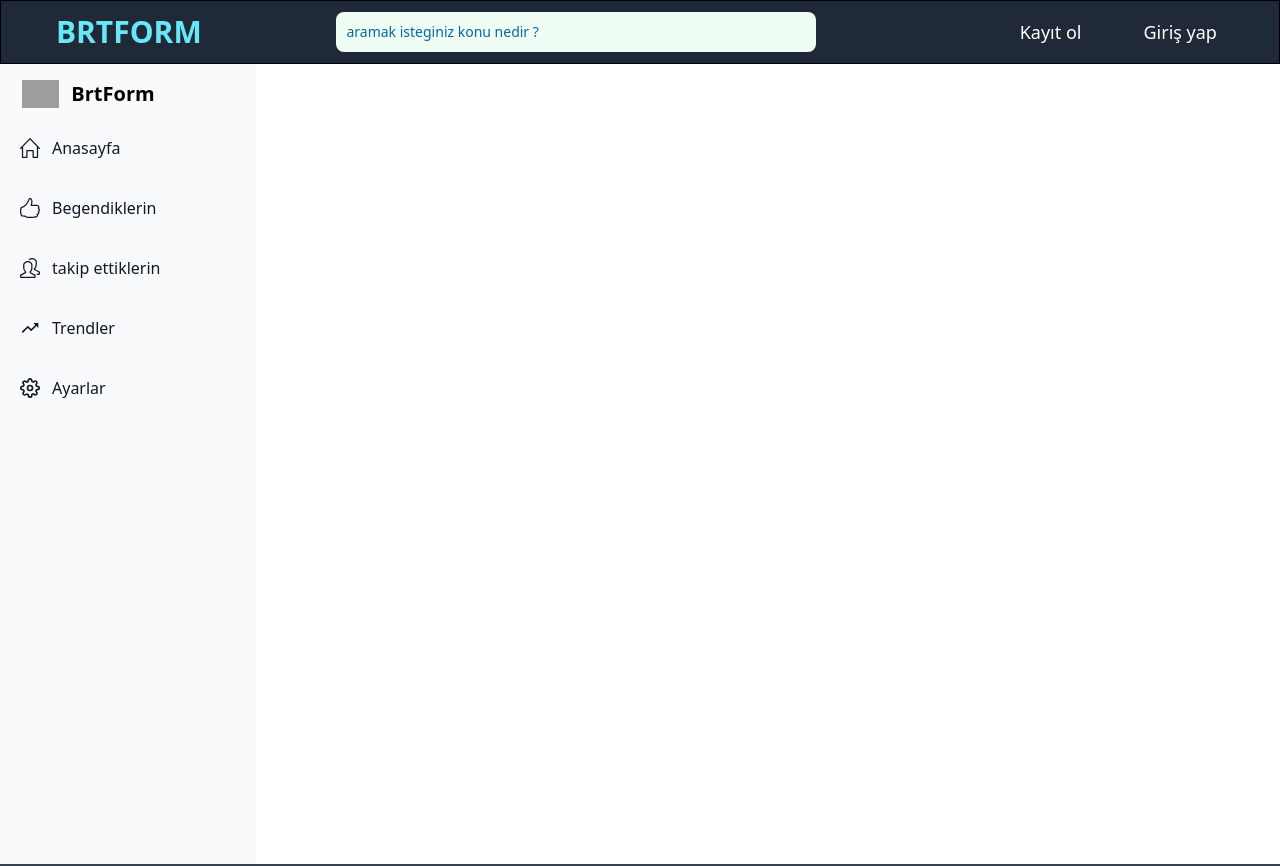
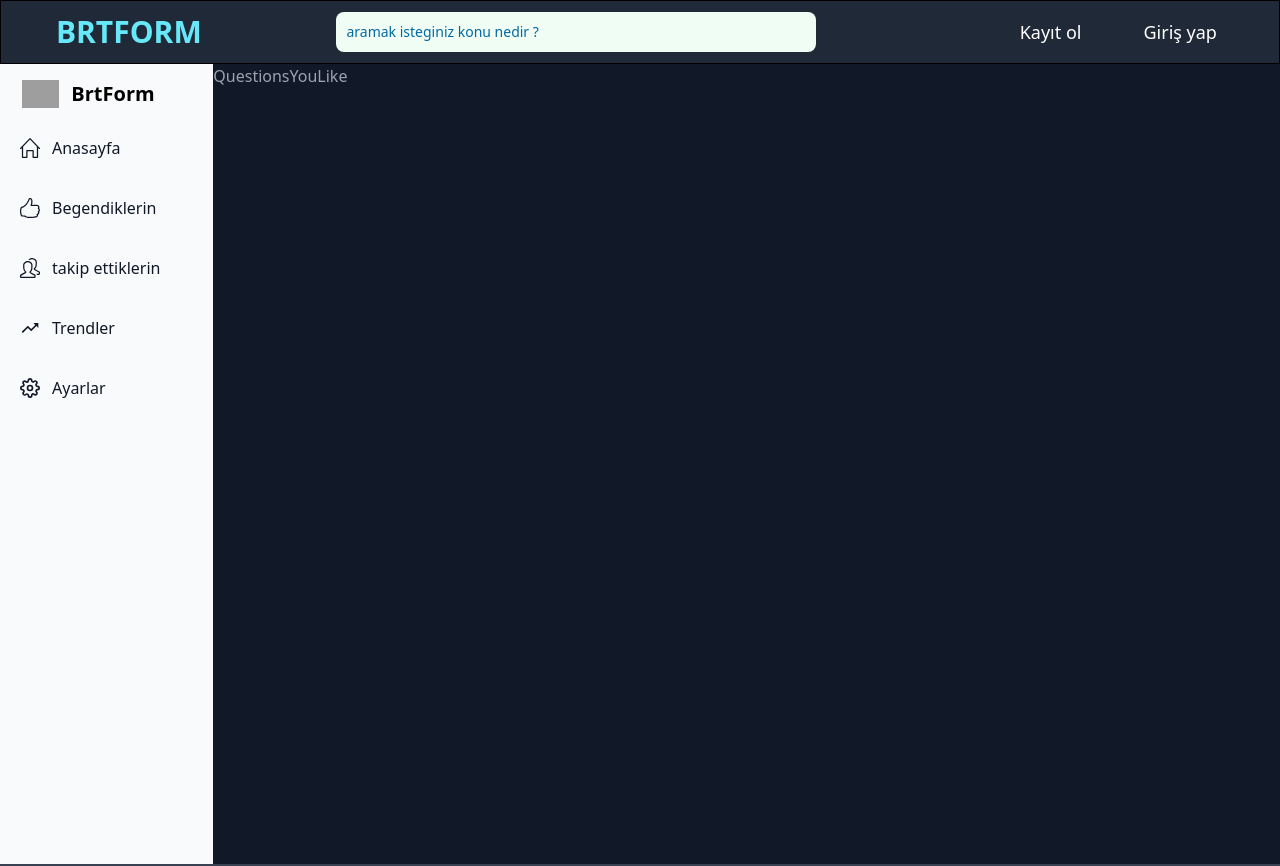
Before and after one commit to Berat-Ozgen/mern-forum, a React (Create React App) app in the folder client/: page /QuestionsYouLike in a window 1280 px wide. Shown: the top 866 px of the page. Built offline with nearby package versions, Linux system fonts and the light colour scheme; grey boxes are pictures that could not be loaded.

Commit message:
QuestionsYouLike created

```diff
--- a/client/src/App.tsx
+++ b/client/src/App.tsx
@@ -8,6 +8,7 @@ import Login from "./pages/Login";
 import ProfilePages from "./pages/ProfilePages";
 import QuestionPage from "./pages/QuestionPage";
 import ProflieSettings from "./pages/ProflieSettings";
+import QuestionsYouLike from "./pages/QuestionsYouLike";
 
 const App: React.FC = (): JSX.Element => {
   return (
@@ -26,6 +27,7 @@ const App: React.FC = (): JSX.Element => {
               element={<ProflieSettings />}
             />
             <Route path="/questionpage/:id" element={<QuestionPage />} />
+            <Route path="/QuestionsYouLike" element={<QuestionsYouLike />} />
           </Routes>
         </div>
         <Footer />
--- a/client/src/components/sidebar/Sidebar.tsx
+++ b/client/src/components/sidebar/Sidebar.tsx
@@ -33,12 +33,15 @@ const Sidebar: React.FC = (): JSX.Element => {
             </Link>
           </li>
           <li>
-            <div className="flex items-center p-2 text-base font-normal text-gray-900 rounded-lg dark:text-white hover:bg-gray-100 dark:hover:bg-gray-700 mb-5">
+            <Link
+              to={"/QuestionsYouLike"}
+              className="flex items-center p-2 text-base font-normal text-gray-900 rounded-lg dark:text-white hover:bg-gray-100 dark:hover:bg-gray-700 mb-5"
+            >
               <SlLike size={20} />
               <span className="flex-1 ml-3 whitespace-nowrap">
                 Begendiklerin
               </span>
-            </div>
+            </Link>
           </li>
           <li>
             <div className="flex items-center p-2 text-base font-normal text-gray-900 rounded-lg dark:text-white hover:bg-gray-100 dark:hover:bg-gray-700 mb-5">
--- /dev/null
+++ b/client/src/pages/QuestionsYouLike.tsx
@@ -0,0 +1,9 @@
+import React from "react";
+
+const QuestionsYouLike = () => {
+  return (
+    <div className="bg-gray-900  w-full text-gray-400">QuestionsYouLike</div>
+  );
+};
+
+export default QuestionsYouLike;
```
